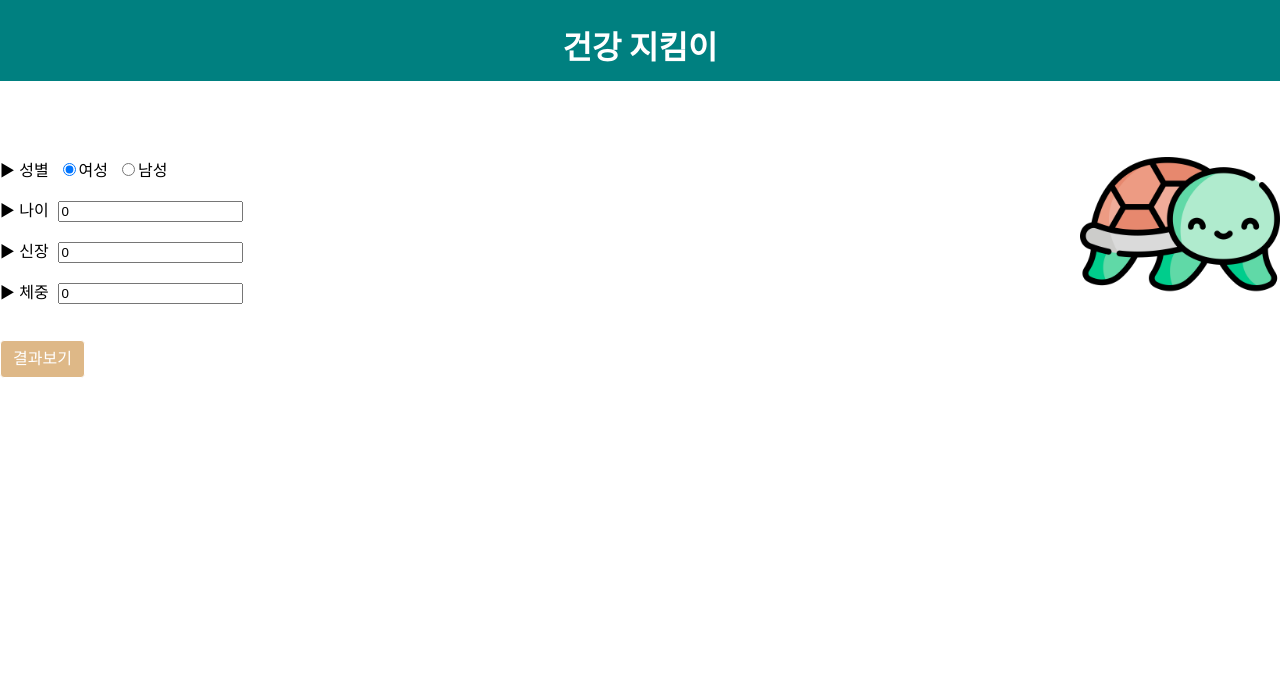
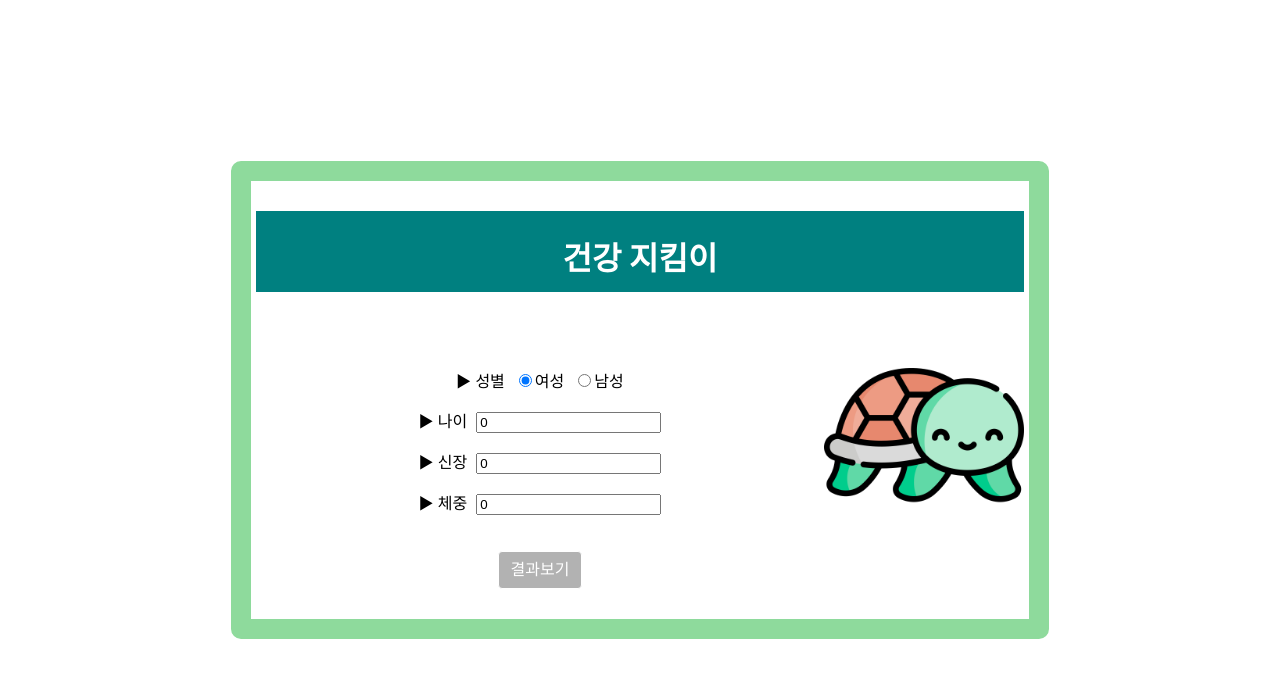
Before and after one commit to jxhxx/JJYSS, a React (Create React App) app: page / in a window 1280 px wide. Shown: the top 678 px of the page. Built offline with nearby package versions, Linux system fonts and the light colour scheme.

Commit message:
container css

```diff
--- a/src/App.css
+++ b/src/App.css
@@ -1,5 +1,19 @@
-.App {
+.app {
   text-align: center;
+  display: flex;
+  justify-content: center;
+  align-items: center;
+  width: 100%;
+  height: 100vh;
+}
+
+.container {
+  width: 60%;
+  border-width: 10px;
+  border: 20px solid;
+  border-radius: 10px;
+  border-color: #8EDA9C;
+  padding: 30px 5px 30px 5px;
 }
 
 .title-nav {
@@ -22,7 +36,7 @@
 
 .resultBtn {
   color: white;
-  background: burlywood;
+  background: #B2B2B2;
   padding: 0.375rem 0.75rem;
   border: 1px solid;
   border-radius: 0.25rem;
```
